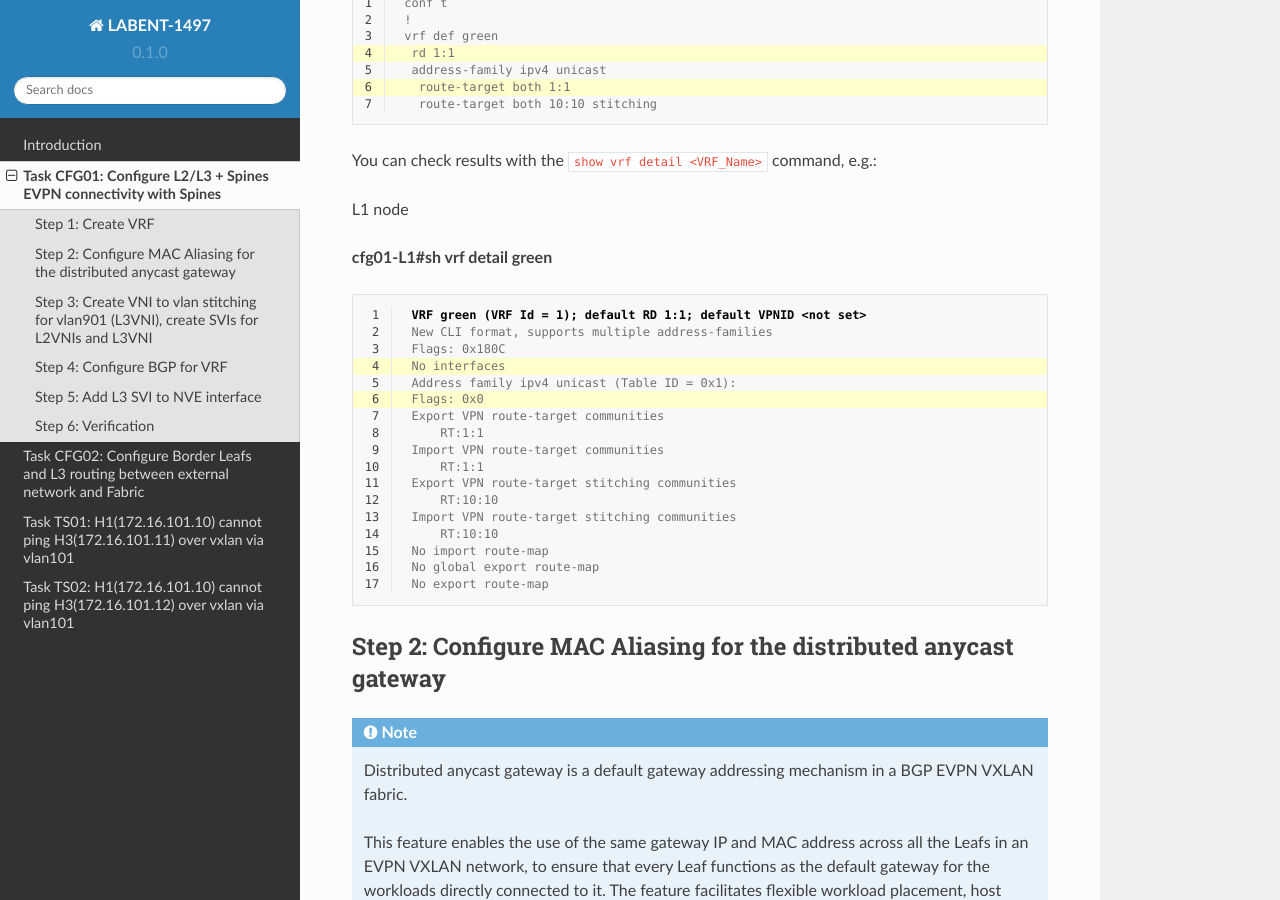
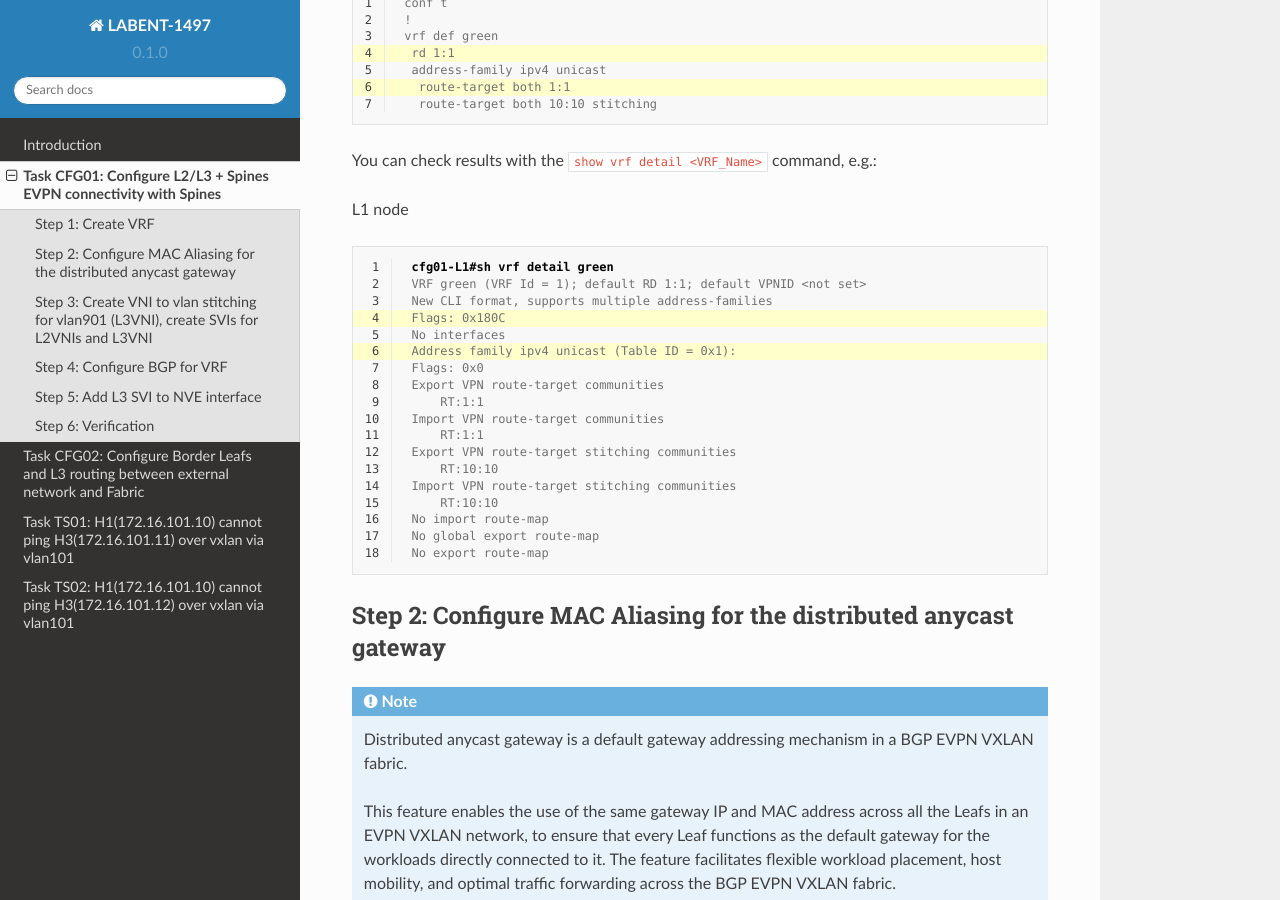
Before and after one commit to dvishchu/labent-1497, a Sphinx documentation site: the page built from docs/source/task_01.rst, in a window 1280 px wide and 900 px high, scrolled down 1840 px. Built offline with Sphinx 7.4.7 and the Read the Docs theme 2.0.0, drawn with Linux system fonts in a browser that asks for light colours.

Commit message:
Added heading back to console output

```diff
--- a/docs/source/task_01.rst
+++ b/docs/source/task_01.rst
@@ -56,13 +56,12 @@ You can check results with the ``show vrf detail <VRF_Name>`` command, e.g.:
 
 L1 node
 
-**cfg01-L1#sh vrf detail green**
-
 .. code-block:: console
    :linenos:
    :emphasize-lines: 4,6
    :class: highlight-command
 
+    cfg01-L1#sh vrf detail green
     VRF green (VRF Id = 1); default RD 1:1; default VPNID <not set>
     New CLI format, supports multiple address-families
     Flags: 0x180C
```
